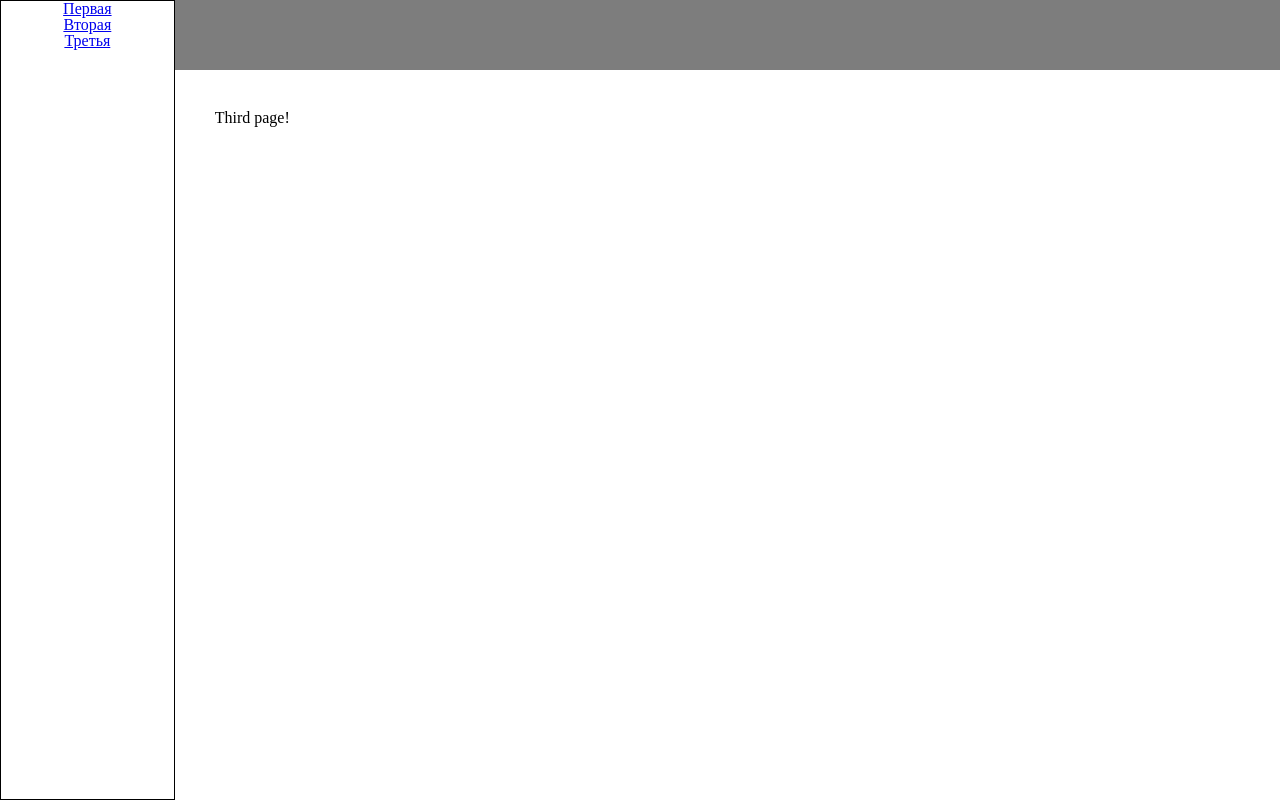
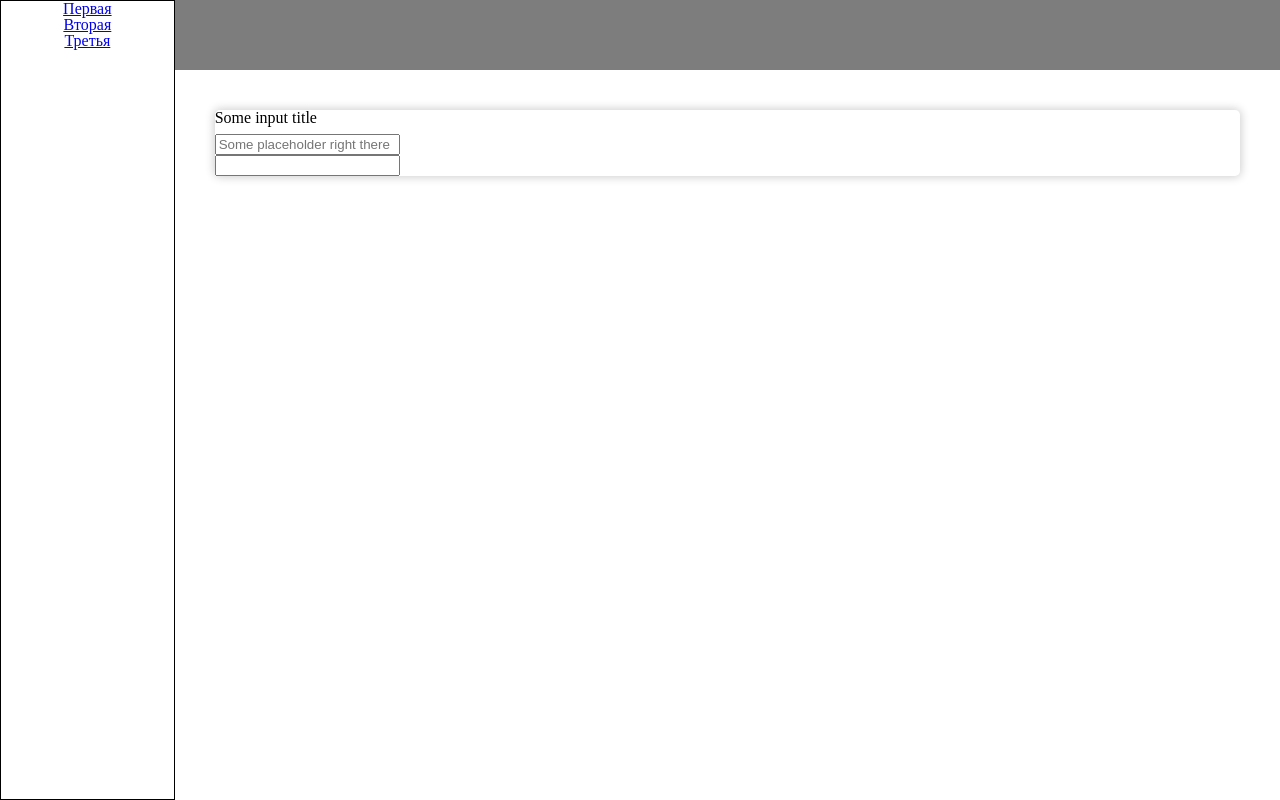
Before and after one commit to bourbakiii/admin-panel, a Vue app: page /third in a window 1280 px wide. Built offline with nearby package versions, Linux system fonts and the light colour scheme.

Commit message:
Control point

```diff
--- a/src/assets/scss/global.scss
+++ b/src/assets/scss/global.scss
@@ -19,3 +19,9 @@ body, #app {
 button{
   cursor: pointer;
 }
+
+.page__content{
+    width: 100%;
+    box-shadow: 0 0 10px 1px rgba(black, 0.2);
+    border-radius: 5px;
+}
--- /dev/null
+++ b/src/assets/scss/variables.scss
@@ -0,0 +1,2 @@
+$transition: .3s;
+$tablet: 768px;
--- /dev/null
+++ b/src/components/Input/Text.vue
@@ -0,0 +1,43 @@
+<template>
+  <label :for="id" class="input-block input-block_text">
+    <span class="input-block__title">{{ title }}</span>
+    <input @input="emit('input', $event.target.value)" type="text" name="null" :id="id"
+           v-bind="$props"/>
+  </label>
+</template>
+<script setup>
+import {defineProps, defineEmits} from "vue";
+
+defineEmits('input');
+defineProps({
+  id: {
+    required: true,
+    type: String
+  },
+  title: {
+    required: true,
+    type: String
+  },
+  placeholder: {
+    required: false,
+    type: String
+  },
+  name: {
+    required: false,
+    type: String,
+    default: null
+  }
+})
+</script>
+<style lang="scss">
+.input-block {
+  display: flex;
+  flex-direction: column;
+  justify-content: flex-start;
+  align-items: flex-start;
+  grid-gap: 8px;
+  @media screen and (max-width: $tablet) {
+    grid-gap: 5px;
+  }
+}
+</style>
--- a/src/pages/Third.vue
+++ b/src/pages/Third.vue
@@ -1,7 +1,15 @@
 <template>
-  <main class="page third-page">
-    <h1>
-      Third page!
-    </h1>
+  <main class="page__content third-page">
+    <InputText v-model="testVariable"
+               v-bind="{title: 'Some input title', placeholder: 'Some placeholder right there'}"/>
+    <input   type="text" v-model="testVariable">
+    {{testVariable}}
   </main>
 </template>
+
+<script setup>
+import {ref} from "vue";
+import InputText from '@/components/Input/Text.vue';
+
+const testVariable = ref(null);
+</script>
--- a/vite.config.js
+++ b/vite.config.js
@@ -9,6 +9,7 @@ export default defineConfig({
             scss: {
                 additionalData: `
               @import "./src/assets/scss/global.scss";
+              @import "./src/assets/scss/variables.scss";
             `
             }
         }
```
Also changed, not shown: src/components/HelloWorld.vue (deleted, +0 -40 lines).
